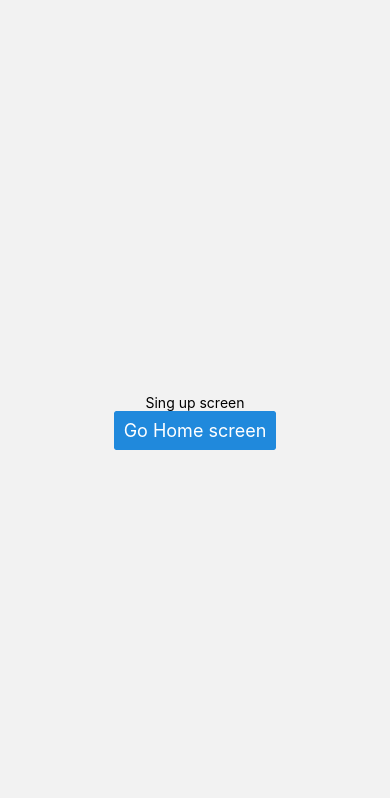
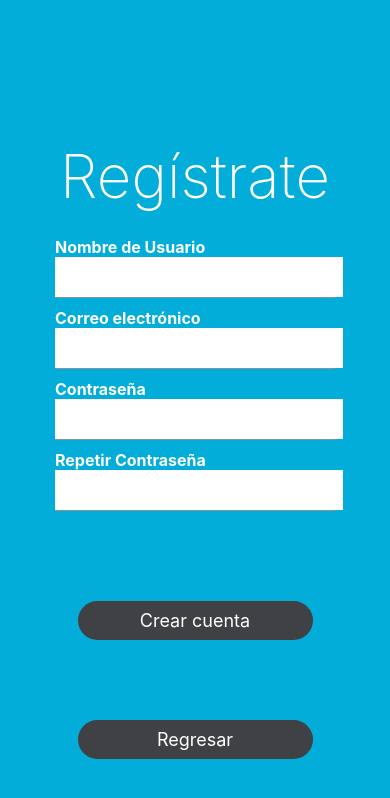
Before and after one commit to BrahiamAcosta/Estructuras-de-datos---Front, a React Native app in the folder Front/: screen /SingUp in a window 390 px wide. Shown: the top 798 px of the page. Built offline with nearby package versions, Linux system fonts and the light colour scheme.

Commit message:
created and styled Sing Up screen

```diff
--- a/Front/screens/Login.js
+++ b/Front/screens/Login.js
@@ -19,7 +19,7 @@ export default function Login({ navigation }) {
                             justifyContent: 'center',
                         }}
                     >
-                        <View style={styles.input}>
+                        <View>
                             <Input
                                 labelStyle={{ color: 'white' }}
                                 label="Correo electrónico"
@@ -95,7 +95,4 @@ const styles = StyleSheet.create({
         gap: 80,
         marginTop: 80,
     },
-    input: {
-        width: '100%',
-    },
 });
--- a/Front/screens/SingUp.js
+++ b/Front/screens/SingUp.js
@@ -1,16 +1,126 @@
-import { View, Text } from 'react-native';
-import { Button } from '@rneui/base';
+import { View, Text, StyleSheet } from 'react-native';
+import { Button, Input } from '@rneui/base';
+import { Formik } from 'formik';
 
-export default function SingUp({ navigation }) {
+export default function Login({ navigation }) {
     return (
-        <View
-            style={{ flex: 1, alignItems: 'center', justifyContent: 'center' }}
-        >
-            <Text>Sing up screen</Text>
-            <Button
-                title={'Go Home screen'}
-                onPress={() => navigation.navigate('Home')}
-            />
+        <View style={styles.container}>
+            <Text style={styles.text}>Regístrate</Text>
+
+            <Formik
+                initialValues={{
+                    userName: '',
+                    email: '',
+                    password: '',
+                    confirmPassword: '',
+                }}
+                onSubmit={(values) => console.log(values)}
+            >
+                {({ handleChange, handleSubmit, values }) => (
+                    <View
+                        style={{
+                            flexDirection: 'column',
+                            alignItems: 'center',
+                            justifyContent: 'center',
+                        }}
+                    >
+                        <View>
+                            <Input
+                                labelStyle={{ color: 'white' }}
+                                label="Nombre de Usuario"
+                                onChangeText={handleChange('userName')}
+                                value={values.userName}
+                                inputStyle={{
+                                    backgroundColor: 'white',
+                                }}
+                                containerStyle={{ width: 300 }}
+                            />
+
+                            <Input
+                                labelStyle={{ color: 'white' }}
+                                label="Correo electrónico"
+                                onChangeText={handleChange('email')}
+                                value={values.email}
+                                inputStyle={{
+                                    backgroundColor: 'white',
+                                }}
+                                containerStyle={{ width: 300 }}
+                            />
+
+                            <Input
+                                labelStyle={{ color: 'white' }}
+                                label="Contraseña"
+                                onChangeText={handleChange('password')}
+                                value={values.password}
+                                inputStyle={{
+                                    backgroundColor: 'white',
+                                }}
+                                containerStyle={{ width: 300 }}
+                            />
+
+                            <Input
+                                labelStyle={{ color: 'white' }}
+                                label="Repetir Contraseña"
+                                onChangeText={handleChange('confirmPassword')}
+                                value={values.confirmPassword}
+                                inputStyle={{
+                                    backgroundColor: 'white',
+                                }}
+                                containerStyle={{ width: 300 }}
+                            />
+                        </View>
+
+                        <View style={styles.buttons}>
+                            <Button
+                                titleStyle={{ marginHorizontal: 15 }}
+                                onPress={handleSubmit}
+                                title="Crear cuenta"
+                                buttonStyle={{
+                                    backgroundColor: '#3F4145',
+                                    width: 235,
+                                    borderRadius: 30,
+                                }}
+                            />
+                            <Button
+                                onPress={() => navigation.navigate('Home')}
+                                buttonStyle={{
+                                    backgroundColor: '#3F4145',
+                                    width: 235,
+                                    borderRadius: 30,
+                                }}
+                                title={'Regresar'}
+                                titleStyle={{ marginHorizontal: 15 }}
+                            />
+                        </View>
+                    </View>
+                )}
+            </Formik>
         </View>
     );
 }
+
+const styles = StyleSheet.create({
+    container: {
+        flex: 1,
+        backgroundColor: '#02ADD9',
+        flexDirection: 'column',
+        alignItems: 'center',
+        justifyContent: 'center',
+    },
+    text: {
+        color: 'white',
+        fontSize: 60,
+        fontWeight: '200',
+        marginBottom: 50,
+        marginTop: 80,
+    },
+    buttons: {
+        width: '100%',
+        height: '40%',
+        display: 'flex',
+        alignItems: 'center',
+        justifyContent: 'flex-start',
+        gap: 80,
+        marginTop: 80,
+    },
+});
```
